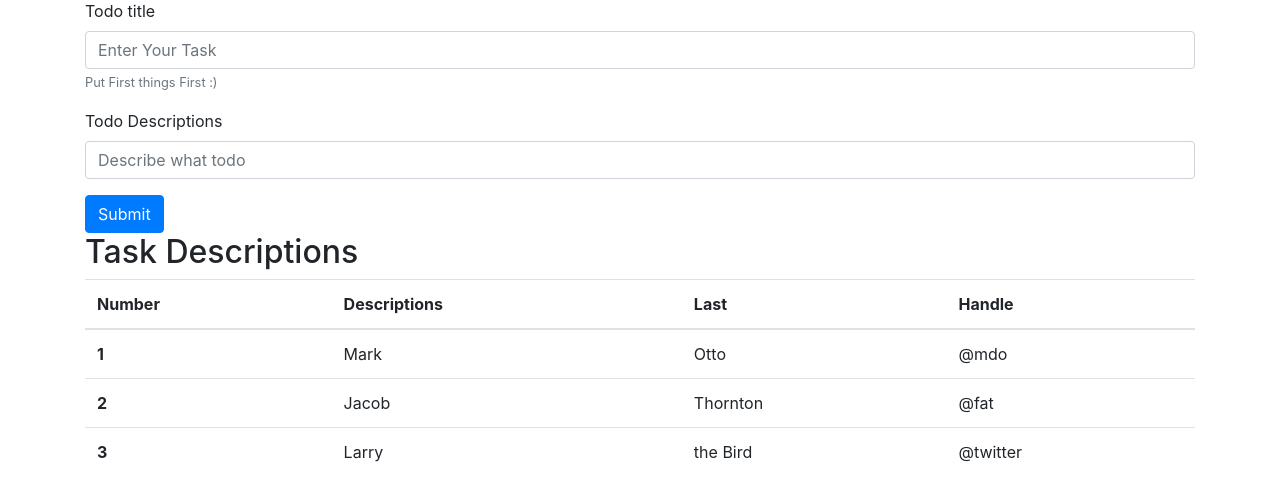
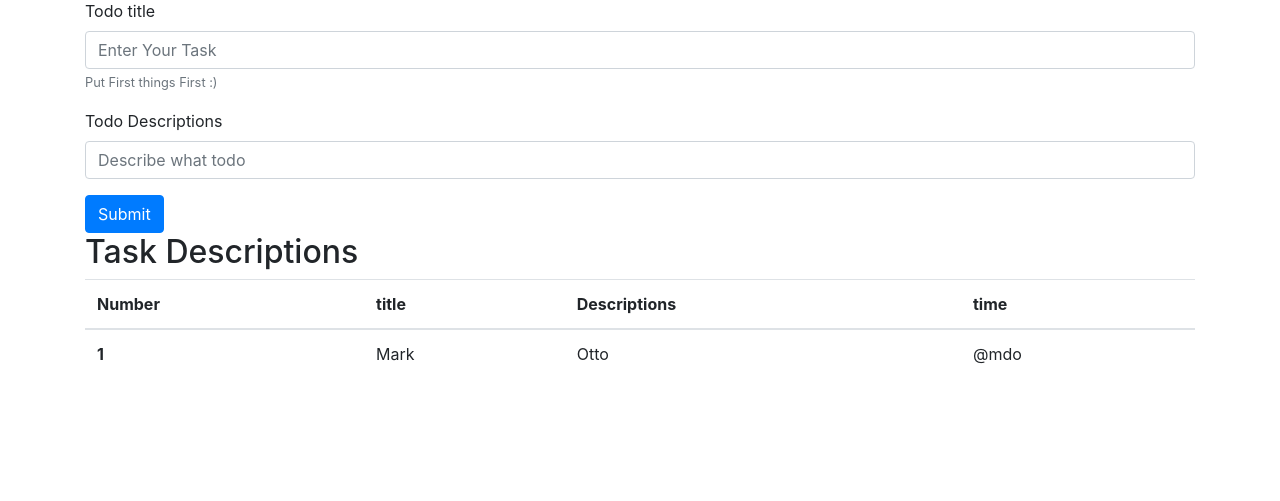
Before and after one commit to Ctoic/Task-Manager, a Flask app: page / in a window 1280 px wide. Shown: the part 103-604 px from the top of the page. Run offline with Flask 3, Linux system fonts and the light colour scheme.

Commit message:
added tables

```diff
--- a/app.py
+++ b/app.py
@@ -31,7 +31,6 @@ def Home():
 @app.route('/show')
 def Products():
     alltodo= TodoModel.query.all()
-    print(alltodo)
     return ('Products')
 
 
--- a/templates/index.html
+++ b/templates/index.html
@@ -110,29 +110,18 @@
         <thead>
           <tr>
             <th scope="col">Number</th>
+            <th scope="col">title</th>
             <th scope="col">Descriptions</th>
-            <th scope="col">Last</th>
-            <th scope="col">Handle</th>
+            <th scope="col">time</th>
           </tr>
         </thead>
         <tbody>
+
           <tr>
             <th scope="row">1</th>
             <td>Mark</td>
             <td>Otto</td>
             <td>@mdo</td>
-          </tr>
-          <tr>
-            <th scope="row">2</th>
-            <td>Jacob</td>
-            <td>Thornton</td>
-            <td>@fat</td>
-          </tr>
-          <tr>
-            <th scope="row">3</th>
-            <td>Larry</td>
-            <td>the Bird</td>
-            <td>@twitter</td>
           </tr>
         </tbody>
       </table>
```
Also changed, not shown: README.MD, instance/todo.db.
